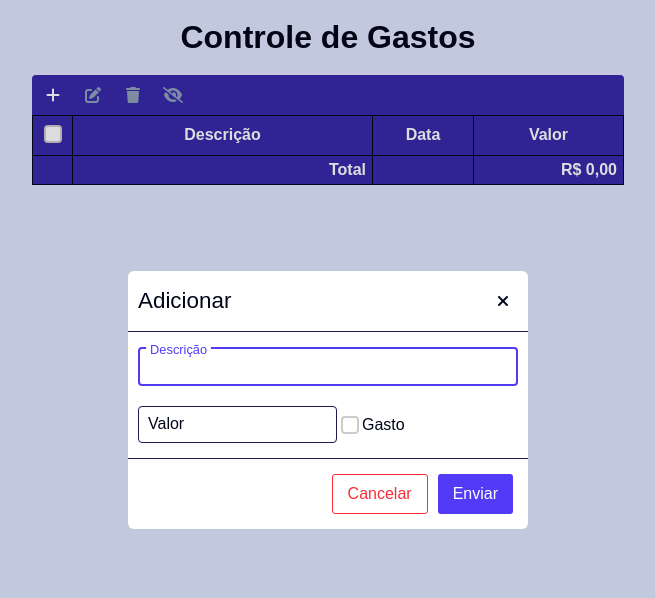
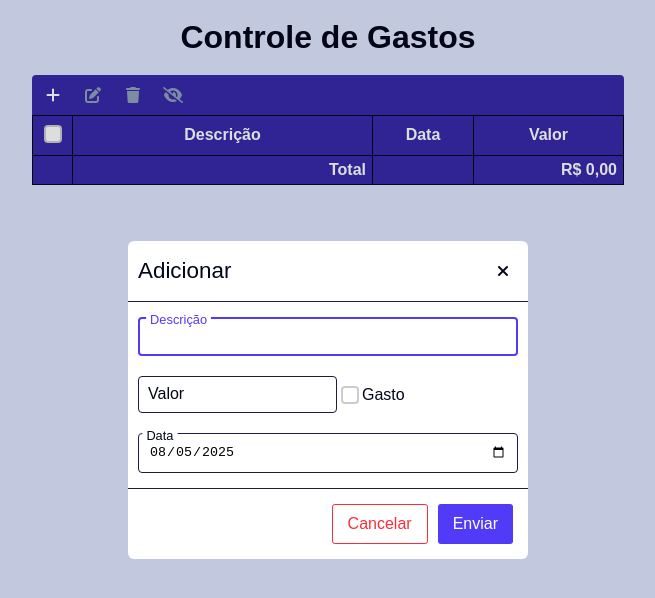
Before and after one commit to mentalitydark/expense-tracker, a React (Vite) app: page / in a window 1280 px wide. Both pictures are taken after a click on the button 364 px from the left and 94 px from the top of the page. Shown: the top 598 px of the page, without its empty margins (312-967 px from the left). Built offline with nearby package versions, Linux system fonts and the light colour scheme.

Commit message:
feat: cria componente DateField (#9)
* feat: adiciona componente DateField com tipos e hooks associados

* feat: add prop onKeyDown

* feat: add DateField e onKeyDown

```diff
--- /dev/null
+++ b/src/components/DateField/DateField.tsx
@@ -0,0 +1,30 @@
+import { forwardRef } from 'react'
+
+import type { DateFieldProps, DateFieldRef } from './dateField.types'
+
+import { useDateField } from './useDateField'
+
+const DateField = forwardRef<DateFieldRef, DateFieldProps>((props, ref) => {
+  const { handleChange, date } = useDateField(ref)
+
+  return (
+    <div className='container-datefield'>
+      <input
+        className='input'
+        type='date'
+        name={props.id}
+        id={props.id}
+        value={date}
+        onChange={handleChange}
+        onKeyDown={props.onKeyDown}
+        />
+      <label className='label' htmlFor={props.id}>{props.label}</label>
+    </div>
+  )
+})
+
+DateField.displayName = 'DateField'
+
+export {
+  DateField
+}
--- /dev/null
+++ b/src/components/DateField/index.ts
@@ -0,0 +1,2 @@
+export * from './DateField'
+export * from './dateField.types'
--- /dev/null
+++ b/src/components/DateField/useDateField.ts
@@ -0,0 +1,24 @@
+import { useImperativeHandle, useState, type ForwardedRef } from 'react'
+
+import type { DateFieldRef } from './dateField.types'
+
+
+export function useDateField(ref: ForwardedRef<DateFieldRef>) {
+  const [date, setDate] = useState((new Date()).toLocaleDateString('en-CA'))
+
+  useImperativeHandle(ref, () => ({
+    setDate: (v: Date) => {
+      setDate(v.toLocaleDateString('en-CA'))
+    },
+    getDate: () => {
+      return new Date(`${date}T00:00:00`)
+    }
+  }))
+
+  const handleChange = (e: React.ChangeEvent<HTMLInputElement>) => {
+    setDate(e.target.value)
+  }
+  return {
+    handleChange, date
+  }
+}
--- a/src/components/ListTransactions/Operations/EditTransaction/EditTransaction.tsx
+++ b/src/components/ListTransactions/Operations/EditTransaction/EditTransaction.tsx
@@ -1,4 +1,4 @@
-import { CheckboxField, TextField, NumberField } from '../../../../components'
+import { CheckboxField, TextField, NumberField, DateField } from '../../../../components'
 import { EnterEvent } from '../../../../utils'
 import Modal from '../../../Modal'
 
@@ -28,8 +28,11 @@ export function EditTransaction() {
                 className='mb-5'
               />
               <div className='d-flex row gap-1s items-center mt-5'>
-                <NumberField id='value' label='Valor' ref={form.fields.value} className='mr-5' />
+                <NumberField id='value' label='Valor' ref={form.fields.value} className='mr-5' onKeyDown={EnterEvent(form.submit)} />
                 <CheckboxField id='expense' label='Gasto' ref={form.fields.expense} />
+              </div>
+              <div className='mt-5'>
+                <DateField id='date' label='Data' ref={form.fields.date} onKeyDown={EnterEvent(form.submit)} />
               </div>
             </div>
           </Modal.Content>
--- a/src/components/ListTransactions/Operations/EditTransaction/useEditTransaction.ts
+++ b/src/components/ListTransactions/Operations/EditTransaction/useEditTransaction.ts
@@ -1,6 +1,6 @@
 import { useEffect, useRef } from 'react'
 
-import type { TextFieldRef, NumberFieldRef, CheckboxFieldRef } from '../../../../components'
+import type { TextFieldRef, NumberFieldRef, CheckboxFieldRef, DateFieldRef } from '../../../../components'
 
 import { useFinancialTransactions, useOpen, useSelectTransactions } from '../../../../hooks'
 
@@ -12,7 +12,8 @@ export function useEditTransaction() {
   const fields = {
     description: useRef<TextFieldRef>(null),
     value: useRef<NumberFieldRef>(null),
-    expense: useRef<CheckboxFieldRef>(null)
+    expense: useRef<CheckboxFieldRef>(null),
+    date: useRef<DateFieldRef>(null),
   }
 
   const enabled = useSelected.values.length === 1
@@ -23,7 +24,7 @@ export function useEditTransaction() {
         return
       }
 
-      if (!fields.description.current || !fields.value.current || !fields.expense.current) {
+      if (!fields.description.current || !fields.value.current || !fields.expense.current || !fields.date.current) {
         return
       }
 
@@ -34,6 +35,7 @@ export function useEditTransaction() {
 
       transaction.description = fields.description.current.getValue()
       transaction.value = Number(fields.value.current.getValue()) * (fields.expense.current.getChecked() ? -1 : 1)
+      transaction.date = fields.date.current.getDate()
 
       await useFinancial.updateTransaction(transaction)
 
@@ -56,6 +58,7 @@ export function useEditTransaction() {
     if (fields.description.current) fields.description.current.setValue(transaction.description)
     if (fields.value.current) fields.value.current.setValue(Math.abs(transaction.value))
     if (fields.expense.current) fields.expense.current.setChecked(transaction.value < 0)
+    if (fields.date.current) fields.date.current.setDate(transaction.date)
   // eslint-disable-next-line react-hooks/exhaustive-deps
   }, [_useOpen.opened, enabled])
 
--- a/src/components/ListTransactions/Operations/NewTransaction/NewTransaction.tsx
+++ b/src/components/ListTransactions/Operations/NewTransaction/NewTransaction.tsx
@@ -1,4 +1,4 @@
-import { CheckboxField, TextField, NumberField } from '../../../../components'
+import { CheckboxField, TextField, NumberField, DateField } from '../../../../components'
 import { EnterEvent } from '../../../../utils'
 import Modal from '../../../Modal'
 
@@ -18,7 +18,7 @@ export function NewTransaction() {
           </div>
         </Modal.Header>
         <Modal.Content>
-          <div className='d-flex column'>
+          <div className='column'>
             <TextField
               id='description'
               label='Descrição'
@@ -27,9 +27,12 @@ export function NewTransaction() {
               autofocus
               className='mb-5'
             />
-            <div className='d-flex row gap-1s items-center mt-5'>
-              <NumberField id='value' label='Valor' ref={form.fields.value} />
+            <div className='row gap-1s items-center mt-5 mb-5'>
+              <NumberField id='value' label='Valor' ref={form.fields.value} onKeyDown={EnterEvent(form.submit)} />
               <CheckboxField id='expense' label='Gasto' ref={form.fields.expense} />
+            </div>
+            <div className='mt-5'>
+              <DateField id='date' label='Data' ref={form.fields.date} onKeyDown={EnterEvent(form.submit)} />
             </div>
           </div>
         </Modal.Content>
--- a/src/components/ListTransactions/Operations/NewTransaction/useNewTransaction.ts
+++ b/src/components/ListTransactions/Operations/NewTransaction/useNewTransaction.ts
@@ -1,6 +1,6 @@
 import { useRef } from 'react'
 
-import type { TextFieldRef, NumberFieldRef, CheckboxFieldRef } from '../../../../components'
+import type { TextFieldRef, NumberFieldRef, CheckboxFieldRef, DateFieldRef } from '../../../../components'
 
 import { useFinancialTransactions, useOpen } from '../../../../hooks'
 import { FinancialTransaction } from '../../../../models'
@@ -12,11 +12,12 @@ export function useNewTransaction() {
   const fields = {
     description: useRef<TextFieldRef>(null),
     value: useRef<NumberFieldRef>(null),
-    expense: useRef<CheckboxFieldRef>(null)
+    expense: useRef<CheckboxFieldRef>(null),
+    date: useRef<DateFieldRef>(null),
   }
 
   const submit = async () => {
-    if (!fields.description.current || !fields.value.current || !fields.expense.current) {
+    if (!fields.description.current || !fields.value.current || !fields.expense.current || !fields.date.current) {
       return
     }
 
@@ -24,6 +25,7 @@ export function useNewTransaction() {
       const transaction = new FinancialTransaction({
         description: fields.description.current.getValue(),
         value: fields.value.current.getValue() * (fields.expense.current.getChecked() ? -1 : 1),
+        date: fields.date.current.getDate()
       })
 
       await useFinancial.addTransaction(transaction)
--- a/src/components/NumberField/NumberField.tsx
+++ b/src/components/NumberField/NumberField.tsx
@@ -17,6 +17,7 @@ const NumberField = forwardRef<NumberFieldRef, NumberFieldProps>((props, ref) =>
         onChange={handleChange}
         inputMode='decimal'
         autoComplete='off'
+        onKeyDown={props.onKeyDown}
       />
       <label className='label' htmlFor={props.id}>{props.label}</label>
     </div>
--- a/src/components/NumberField/numberFields.types.ts
+++ b/src/components/NumberField/numberFields.types.ts
@@ -2,6 +2,7 @@ export interface NumberFieldProps {
   label: string
   id: string
   className?: string
+  onKeyDown?: (e: React.KeyboardEvent<HTMLInputElement>) => void
 }
 
 export interface NumberFieldRef {
--- a/src/components/index.ts
+++ b/src/components/index.ts
@@ -1,4 +1,5 @@
 export * from './CheckboxField'
+export * from './DateField'
 export * from './ListTransactions'
 export * from './Modal'
 export * from './NumberField'
--- a/src/styles/Fields.css
+++ b/src/styles/Fields.css
@@ -1,10 +1,10 @@
-.container-textfield {
+.container-textfield, .container-datefield {
   display: flex;
-  flex-direction: column;
   position: relative;
   box-sizing: border-box;
 }
 
+.container-datefield .label,
 .container-textfield .label {
   position: absolute;
   top: 0px;
@@ -17,26 +17,32 @@
   user-select: none;
 }
 
+.container-datefield .input,
 .container-textfield .input {
   padding: 10px;
   border-radius: 4px;
   border: 1px solid var(--background-dark);
   outline: none;
+  flex: 1;
 }
 
+.container-datefield .input:hover,
 .container-textfield .input:hover {
   border: 2px solid var(--background-dark);
 }
 
+.container-datefield .input:focus,
 .container-textfield .input:focus {
   border: 2px solid var(--primary);
 }
 
+.container-datefield .input:focus ~ .label,
 .container-textfield .input:focus ~ .label {
   transform: translate(0px, -5px) scale(.8);
   color: var(--primary);
 }
 
+.container-datefield .input:not([value=""]) ~ .label,
 .container-textfield .input:not([value=""]) ~ .label {
   transform: translate(0px, -5px) scale(.8);
 }
```
Also changed, not shown: src/components/DateField/dateField.types.ts (added, +10 -0 lines).
